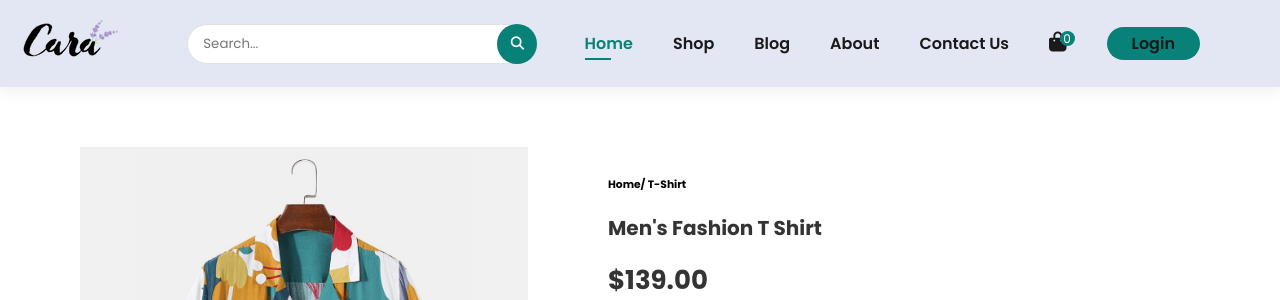
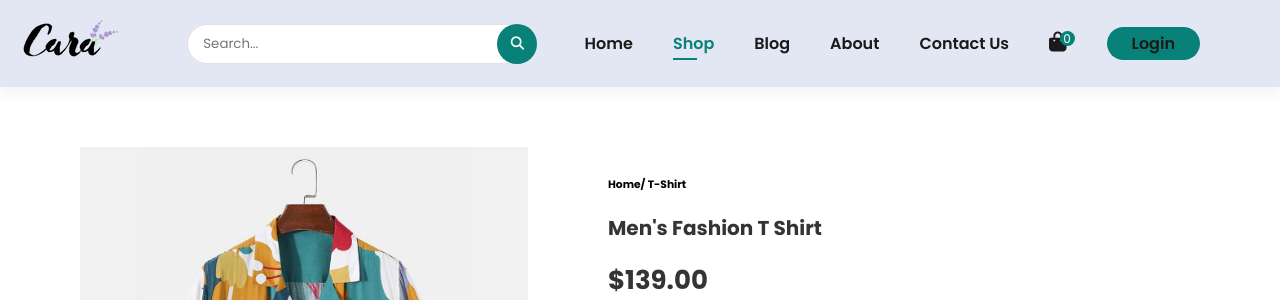
Before and after one commit to Manthan7698/E-CommWeb, a PHP site: page /sproduct.php in a window 1280 px wide. Shown: the top 300 px of the page. Run offline with PHP 8.4, Linux system fonts and the light colour scheme; some libraries are stand-ins or nearby versions.

Commit message:
added sproduct

```diff
--- a/sproduct.php
+++ b/sproduct.php
@@ -22,8 +22,8 @@
         <div>
             <ul id="navbar">
                 <!-- <li id="Search"><input type="text" style="padding-left: 15px;" placeholder="Search"></li> -->
-                <li><a class="active" href="index.php">Home</a></li>
-                <li><a href="shop.php">Shop</a></li>
+                <li><a href="index.php">Home</a></li>
+                <li><a class="active" href="shop.php">Shop</a></li>
                 <li><a href="blog.php">Blog</a></li>
                 <li><a href="about.php">About</a></li>
                 <li><a href="contact.php">Contact Us</a></li>
```
